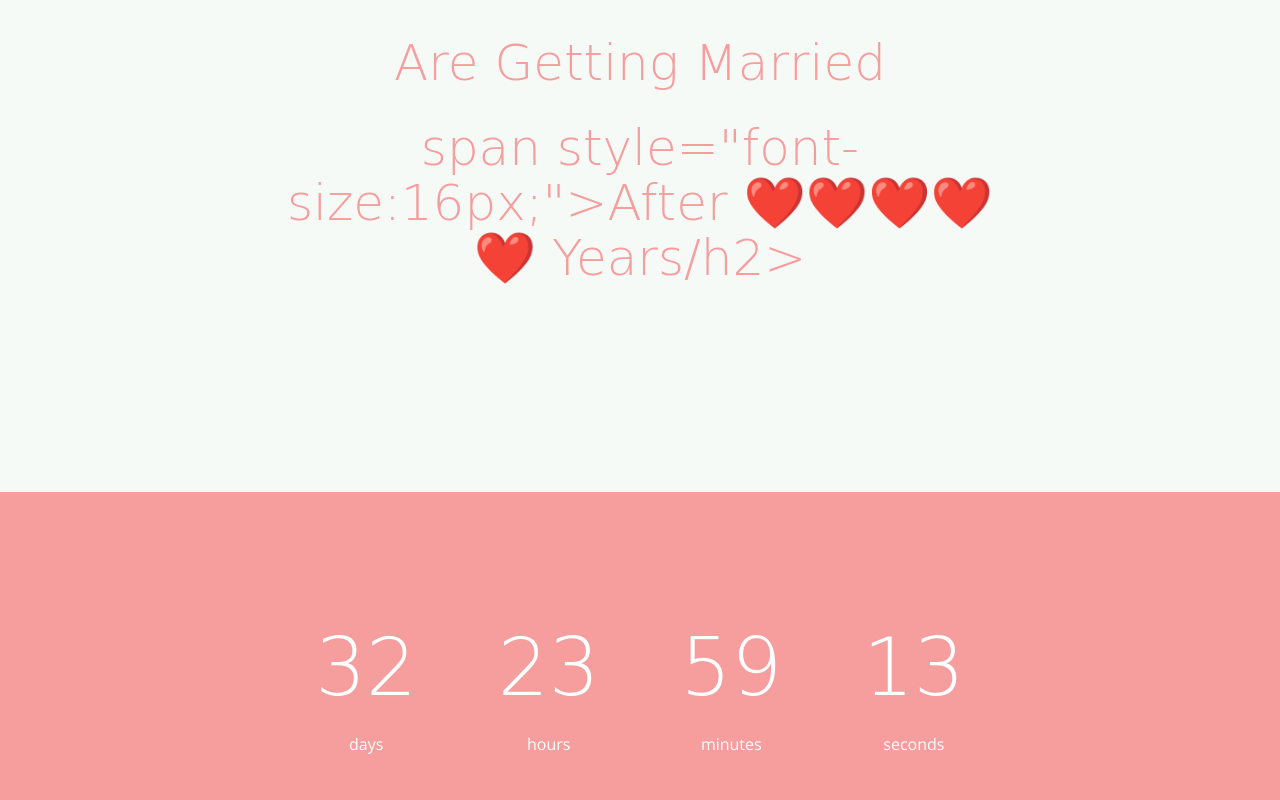
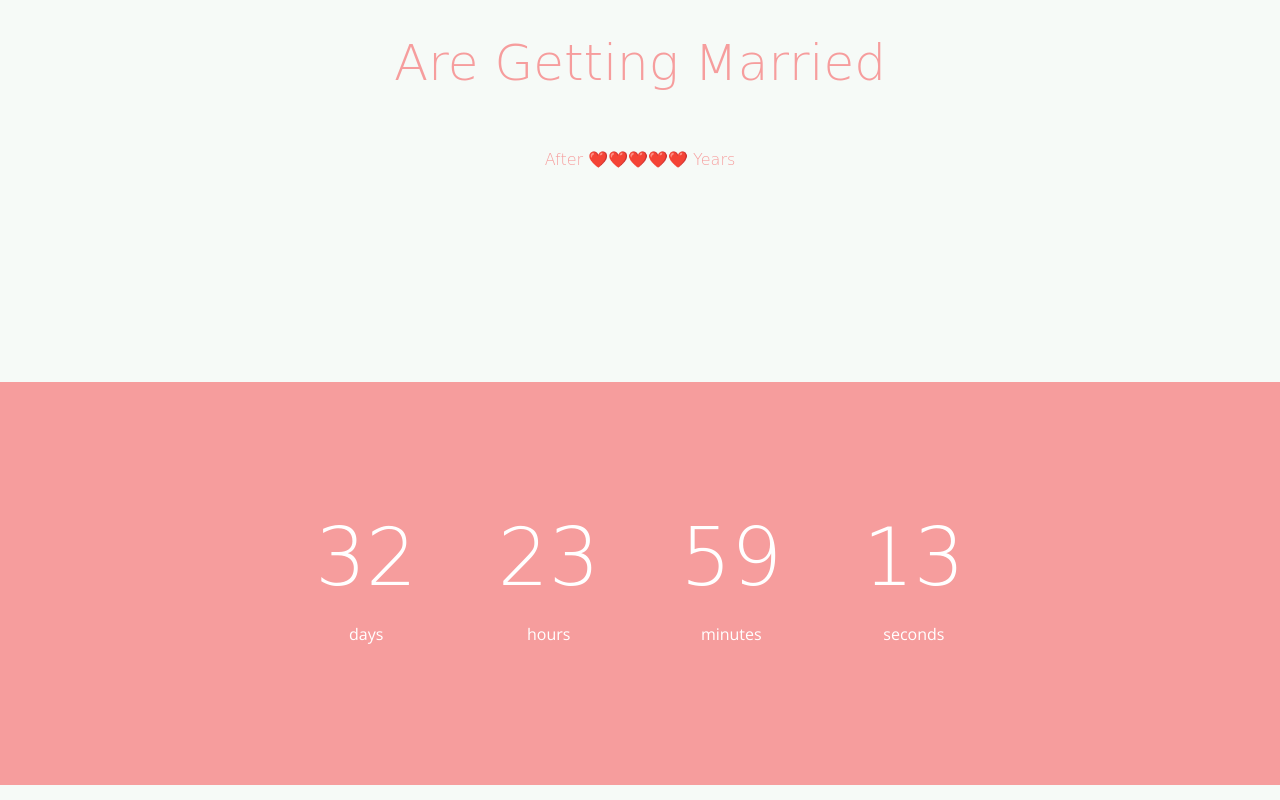
Before and after one commit to 15ivan12isadora18/15ivan12isadora18.github.io, a website: page index.html in a window 1280 px wide. Shown: the part 1320-2120 px from the top of the page. Drawn offline with nearby package versions, Linux system fonts and the light colour scheme; files whose address does not match are found by name; a web font is replaced by a local one.

Commit message:
Update index.html

```diff
--- a/index.html
+++ b/index.html
@@ -94,7 +94,7 @@
 					<div class="col-md-8 col-md-offset-2">
 						<div class="col-md-12 text-center heading-section">
 							<h2>Are Getting Married</h2>
-							<h2>span style="font-size:16px;">After ❤️❤️❤️❤️❤️ Years</span>/h2>
+							<h2><span style="font-size:16px;">After ❤️❤️❤️❤️❤️ Years</span></h2>
 						</div>
 					</div>
 				</div>
```
